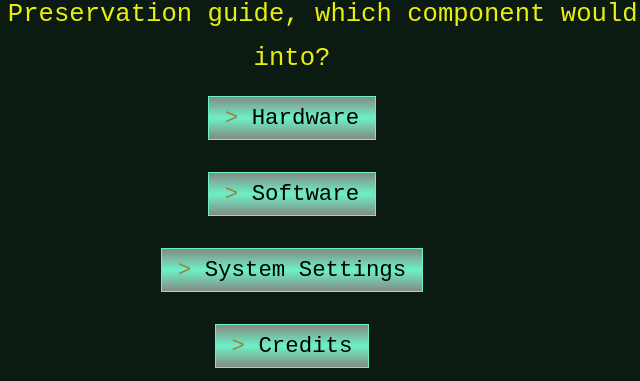
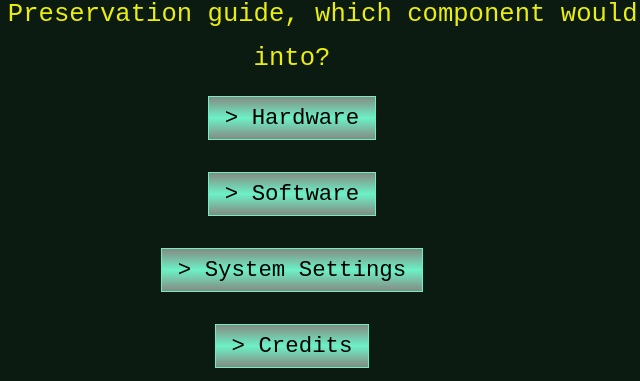
Before and after one commit to GrowSquid/IHS-E-WASTE, a plain HTML site: page index.html in a window 1280 px wide. Shown: the part 439-820 px from the top of the page, 348-988 px from the left. Drawn offline with Linux system fonts and the light colour scheme.

Commit message:
text formatting pt.3

```diff
--- a/index.html
+++ b/index.html
@@ -1,12 +1,12 @@
 <meta charset="utf-8">
 <meta name="viewport" content="width=device-width, initial-scale=1">
-<title> Energy Preservation</title>
+<title>Energy Preservation</title>
 <style>
     body {
         margin: 0;
         background: #0c1b12;
         color: #eaee0f;
-        font: 17px/1.7 monospace;
+        font: 1rem/1.7 monospace;
         text-align: center;
     }
     #text { font-size: 1.6rem; }
@@ -43,7 +43,7 @@
 
     button::before {
         content: "> ";
-        color: #a08040; }
+        color: #000000; }
     button:hover {
         background: #35260f;
         color: #ffe5a8;
@@ -182,7 +182,7 @@ const GUIDE = {
         },
 
         final: {
-            text: 'Thanks for checking out the guide! This was made primarily by GrowSquid, with some button mechanics being AI.',
+            text: 'Thanks for checking out the guide! This was made primarily by GrowSquid, with some button mechanics being assisted by AI.',
             options: [
                 { label: "Back to the start", goto: "start" },
             ],
```
